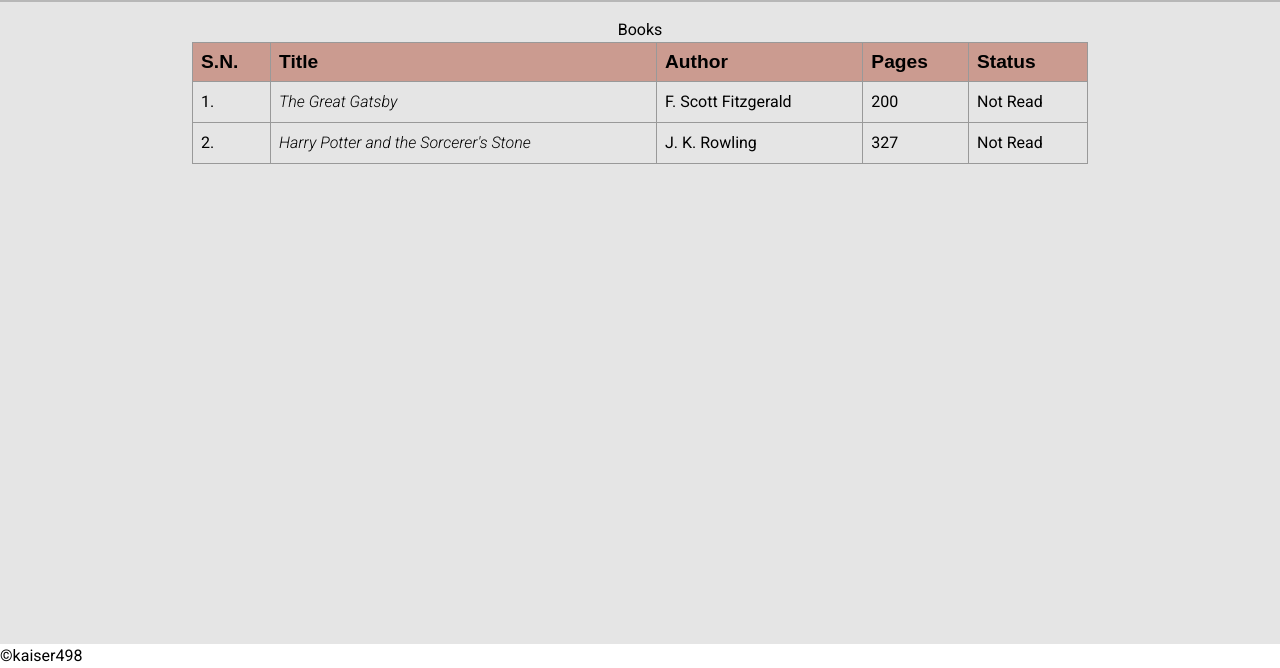
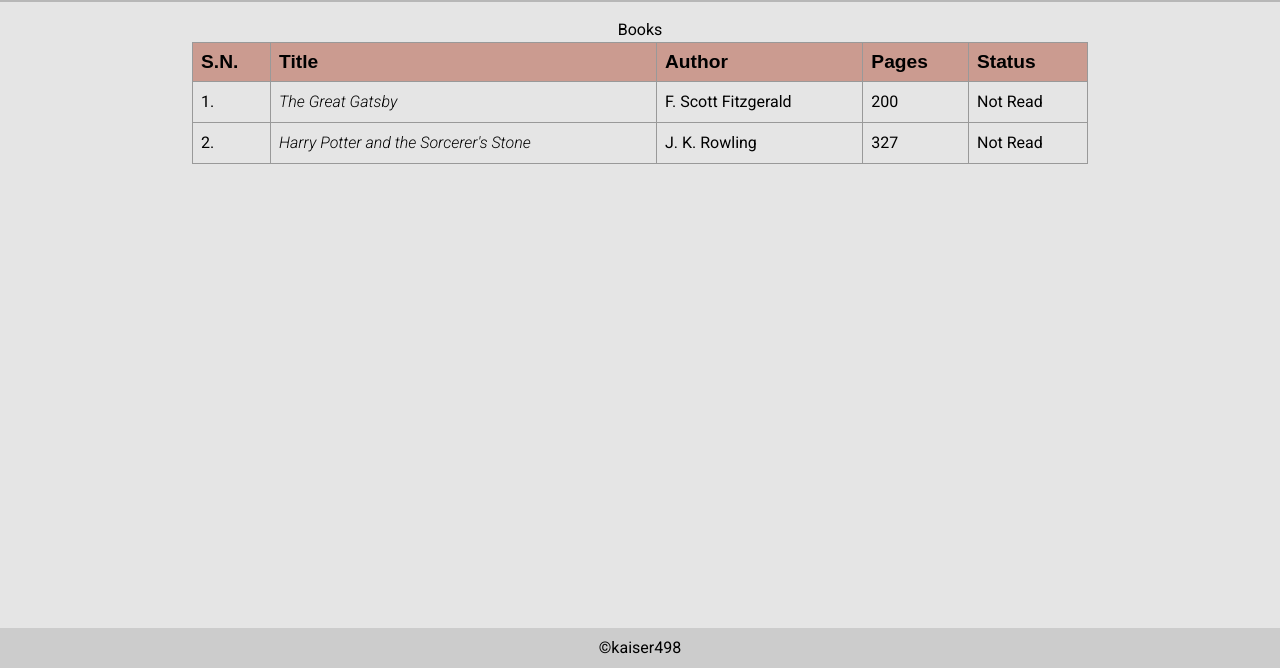
Before and after one commit to kaiser498/Project-Library, a plain HTML site: page index.html in a window 1280 px wide. Shown: the part 132-800 px from the top of the page. Drawn offline with Linux system fonts and the light colour scheme.

Commit message:
Add footer text in center with some paddings

```diff
--- a/styles.css
+++ b/styles.css
@@ -129,3 +129,11 @@ td:nth-child(2) {
   font-style: italic;
   font-weight: 300;
 }
+
+footer{
+  display: flex;
+  justify-content: center;
+  align-items: center;
+  padding: 0.5rem;
+  background-color: rgb(0, 0, 0, 0.2);
+}
```
